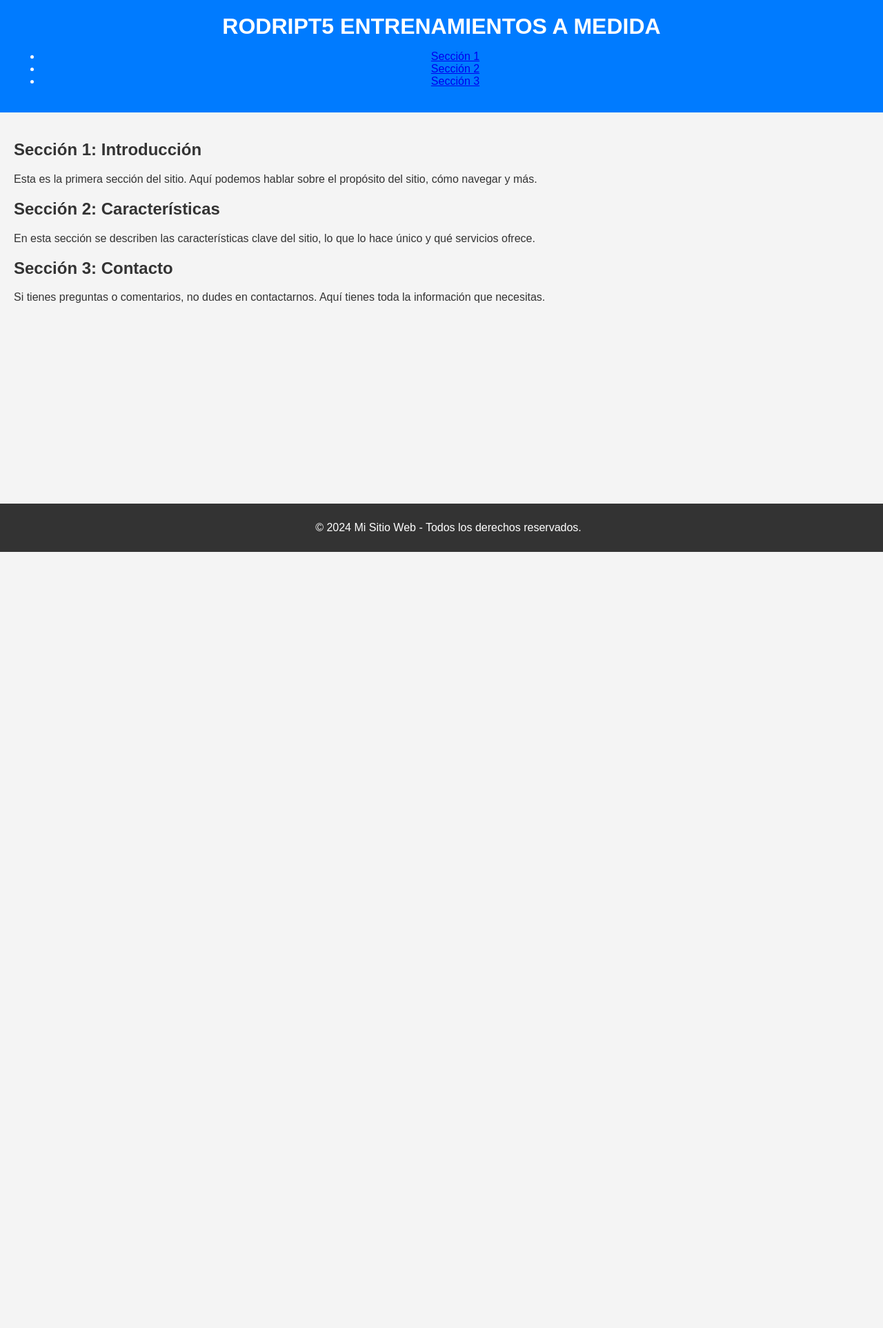
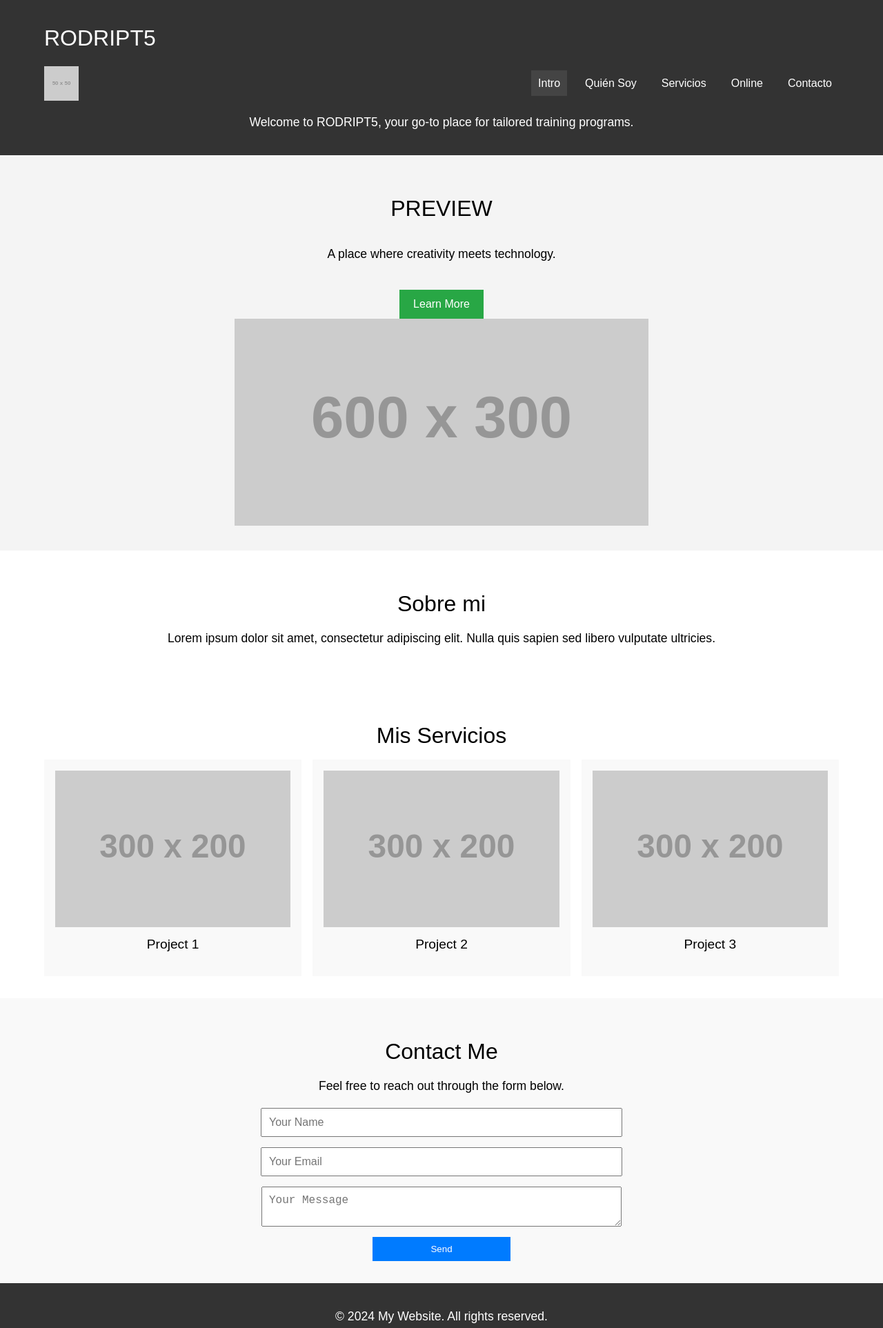
Before and after one commit to Orri5/website, a plain HTML site: page index.html in a window 1280 px wide. Shown: the whole page at 69% size. Before the commit the page ends 800 px from the top, so only its background shows below. Drawn offline with Linux system fonts and the light colour scheme; placeholder pictures from the web are drawn by us.

Commit message:
First website preview

```diff
--- a/index.html
+++ b/index.html
@@ -1,47 +1,123 @@
 <!DOCTYPE html>
-<html lang="es">
+<html lang="en">
 <head>
   <meta charset="UTF-8">
   <meta name="viewport" content="width=device-width, initial-scale=1.0">
+  <meta name="description" content="RODRIPT5 PT Website">
   <title>RODRIPT5 ENTRENAMIENTOS A MEDIDA</title>
   <link rel="stylesheet" href="styles/styles.css">
 </head>
 <body>
-
     <header>
-        <h1>RODRIPT5 ENTRENAMIENTOS A MEDIDA</h1>
-        <nav>
+        <div class="container">
+            <h1>RODRIPT5</h1>
+            <div class="navbar">
+                <img src="https://via.placeholder.com/50" alt="Logo" class="navbar-logo">
+                <nav class="file-tabs">
                   <ul>
-                <li><a href="#seccion1">Sección 1</a></li>
-                <li><a href="#seccion2">Sección 2</a></li>
-                <li><a href="#seccion3">Sección 3</a></li>
+                    <li><a href="#home" class="active">Intro</a></li>
+                    <li><a href="#quiensoy">Quién Soy</a></li>
+                    <li><a href="#servicios">Servicios</a></li>
+                    <li><a href="#portfolio">Online</a></li>
+                    <li><a href="#contacto">Contacto</a></li>
                   </ul>
                 </nav>
+            </div>
+            <div class="navbar-container">
+              <p>Welcome to RODRIPT5, your go-to place for tailored training programs.</p>
+            </div>
+        </div>
     </header>
 
   <main>
-        <!-- Sección 1 -->
-        <section id="seccion1">
-            <h2>Sección 1: Introducción</h2>
-            <p>Esta es la primera sección del sitio. Aquí podemos hablar sobre el propósito del sitio, cómo navegar y más.</p>
+    <section id="home" class="home">
+      <div class="container">
+        <h2>PREVIEW</h2>
+        <p>A place where creativity meets technology.</p>
+        <a href="#quiensoy" class="button">Learn More</a>
+      </div>
     </section>
 
-        <!-- Sección 2 -->
-        <section id="seccion2">
-            <h2>Sección 2: Características</h2>
-            <p>En esta sección se describen las características clave del sitio, lo que lo hace único y qué servicios ofrece.</p>
+    <section id="quiensoy" class="quiensoy">
+      <div class="container">
+        <h2>Sobre mi</h2>
+        <p>Lorem ipsum dolor sit amet, consectetur adipiscing elit. Nulla quis sapien sed libero vulputate ultricies.</p>
+      </div>
     </section>
 
-        <!-- Sección 3 -->
-        <section id="seccion3">
-            <h2>Sección 3: Contacto</h2>
-            <p>Si tienes preguntas o comentarios, no dudes en contactarnos. Aquí tienes toda la información que necesitas.</p>
+    <section id="servicios" class="servicios">
+      <div class="container">
+        <h2>Mis Servicios</h2>
+        <div class="grid">
+          <div class="card">
+            <img src="https://via.placeholder.com/300x200" alt="Project 1">
+            <h3>Project 1</h3>
+          </div>
+          <div class="card">
+            <img src="https://via.placeholder.com/300x200" alt="Project 2">
+            <h3>Project 2</h3>
+          </div>
+          <div class="card">
+            <img src="https://via.placeholder.com/300x200" alt="Project 3">
+            <h3>Project 3</h3>
+          </div>
+        </div>
+      </div>
+    </section>
+
+    <section id="contacto" class="contacto">
+      <div class="container">
+        <h2>Contact Me</h2>
+        <p>Feel free to reach out through the form below.</p>
+        <form>
+          <input type="text" placeholder="Your Name" required>
+          <input type="email" placeholder="Your Email" required>
+          <textarea placeholder="Your Message" required></textarea>
+          <button type="submit">Send</button>
+        </form>
+      </div>
     </section>
   </main>
 
   <footer>
-        <p>&copy; 2024 Mi Sitio Web - Todos los derechos reservados.</p>
+    <div class="container">
+      <p>&copy; 2024 My Website. All rights reserved.</p>
+    </div>
   </footer>
+
+  <script>
+    // Select the container where you want the slides
+    const previewContainer = document.querySelector('.home .container');
+
+    // Images for the slideshow
+    const slideImages = [
+      "https://via.placeholder.com/600x300?text=Slide+1",
+      "https://via.placeholder.com/600x300?text=Slide+2",
+      "https://via.placeholder.com/600x300?text=Slide+3"
+    ];
+
+    // Create a new div for the slideshow
+    const slideShow = document.createElement('div');
+    slideShow.classList.add('slideshow');
+    slideShow.innerHTML = `
+      <img id="slide" src="${slideImages[0]}" alt="Slideshow Image">
+    `;
+
+    // Add the slideshow div to the preview container
+    previewContainer.appendChild(slideShow);
+
+    // JavaScript for switching slides
+    let currentSlide = 0;
+
+    function changeSlide() {
+      currentSlide = (currentSlide + 1) % slideImages.length; // Loop back to the first slide
+      const slide = document.getElementById('slide');
+      slide.src = slideImages[currentSlide];
+    }
+
+    // Change slides every 3 seconds
+    setInterval(changeSlide, 3000);
+  </script>
 
 </body>
 </html>
--- a/styles/styles.css
+++ b/styles/styles.css
@@ -1,48 +1,244 @@
-/* Establece el estilo base para el sitio */
+/* General styles for all devices */
 body {
     font-family: Arial, sans-serif;
-    background-color: #f4f4f4;
     margin: 0;
     padding: 0;
-    color: #333;
+    box-sizing: border-box;
   }
 
-/* Estilo para el encabezado */
+  .container {
+    width: 90%;
+    max-width: 1200px;
+    margin: 0 auto;
+  }
+
+  h1, h2, h3 {
+    font-weight: normal;
+  }
+
+  ul {
+    padding: 0;
+    list-style-type: none;
+  }
+
+  a {
+    text-decoration: none;
+    color: inherit;
+  }
+
+  button {
+    padding: 10px 20px;
+    background-color: #007bff;
+    color: white;
+    border: none;
+    cursor: pointer;
+  }
+
+  button:hover {
+    background-color: #0056b3;
+  }
+
+  /* Header styles */
   header {
-    background-color: #007BFF;
+    background-color: #333;
     color: white;
-    padding: 20px;
+    padding: 1rem 0;
+  }
+
+  .navbar {
+    display: flex;
+    justify-content: space-between;
+    align-items: center;
+  }
+
+  .navbar-logo {
+    width: 50px;
+  }
+
+  .file-tabs ul {
+    display: flex;
+    gap: 1rem;
+  }
+
+  .file-tabs a {
+    color: white;
+    padding: 10px;
+  }
+
+  .file-tabs a.active {
+    background-color: #444;
+  }
+
+  .navbar-container {
+    text-align: center;
+    margin-top: 1rem;
+  }
+
+  /* Main sections */
+  section {
+    padding: 2rem 0;
+  }
+
+  h2 {
+    font-size: 2rem;
+    text-align: center;
+    margin-bottom: 1rem;
+  }
+
+  p {
+    text-align: center;
+    font-size: 1.1rem;
+    line-height: 1.6;
+  }
+
+  /* Home Section */
+  .home {
+    background-color: #f4f4f4;
+  }
+
+  .home .container {
+    display: flex;
+    flex-direction: column;
+    align-items: center;
+  }
+
+  .button {
+    padding: 12px 20px;
+    background-color: #28a745;
+    color: white;
+    border: none;
+    margin-top: 20px;
+  }
+
+  /* Servicios Section */
+  .servicios {
+    background-color: #fff;
+  }
+
+  .grid {
+    display: grid;
+    grid-template-columns: repeat(3, 1fr);
+    gap: 1rem;
+  }
+
+  .card img {
+    width: 100%;
+    height: auto;
+  }
+
+  .card {
+    background-color: #f9f9f9;
+    padding: 1rem;
     text-align: center;
   }
 
-header h1 {
-    margin: 0;
+  .card h3 {
+    font-size: 1.2rem;
+    margin-top: 10px;
   }
 
-/* Estilo para las secciones */
-main {
-    padding: 20px;
+  /* Contact Section */
+  .contacto {
+    background-color: #f9f9f9;
   }
 
-.contenido {
-    background-color: white;
-    padding: 20px;
-    margin: 15px 0;
-    border-radius: 5px;
-    box-shadow: 0 2px 4px rgba(0, 0, 0, 0.1);
+  form {
+    display: flex;
+    flex-direction: column;
+    gap: 15px;
   }
 
-.contenido h2 {
-    color: #007BFF;
+  input, textarea {
+    padding: 10px;
+    font-size: 1rem;
+    width: 100%;
+    max-width: 500px;
+    margin: 0 auto;
   }
 
-/* Estilo para el pie de página */
+  button {
+    width: 200px;
+    margin: 0 auto;
+  }
+
+  /* Footer */
   footer {
     background-color: #333;
     color: white;
+    padding: 1rem;
     text-align: center;
+  }
+
+  /* Media Queries for Responsiveness */
+
+  /* For tablets (up to 768px) */
+  @media (max-width: 768px) {
+    .navbar {
+      flex-direction: column;
+      align-items: flex-start;
+    }
+
+    .file-tabs ul {
+      flex-direction: column;
+    }
+
+    .grid {
+      grid-template-columns: 1fr 1fr; /* 2 columns instead of 3 */
+    }
+
+    .card {
+      padding: 1rem;
+      margin-bottom: 1rem;
+    }
+
+    .contacto form {
+      width: 90%;
+    }
+
+    .button {
+      font-size: 1rem;
+    }
+  }
+
+  /* For mobile devices (up to 480px) */
+  @media (max-width: 480px) {
+    header {
+      padding: 0.5rem 0;
+    }
+
+    .navbar {
+      flex-direction: column;
+    }
+
+    .file-tabs ul {
+      padding-left: 0;
+    }
+
+    .file-tabs a {
       padding: 10px;
-    position: fixed;
-    width: 100%;
-    bottom: 0;
     }
+
+    .home .container {
+      padding: 0 10px;
+    }
+
+    .servicios .container, .contacto .container {
+      padding: 0 10px;
+    }
+
+    .grid {
+      grid-template-columns: 1fr; /* 1 column for small devices */
+    }
+
+    .card h3 {
+      font-size: 1rem;
+    }
+
+    .button {
+      padding: 10px 15px;
+    }
+
+    .contacto form {
+      width: 90%;
+    }
+  }
```
Lines whose indentation alone changed are shown as unchanged.
